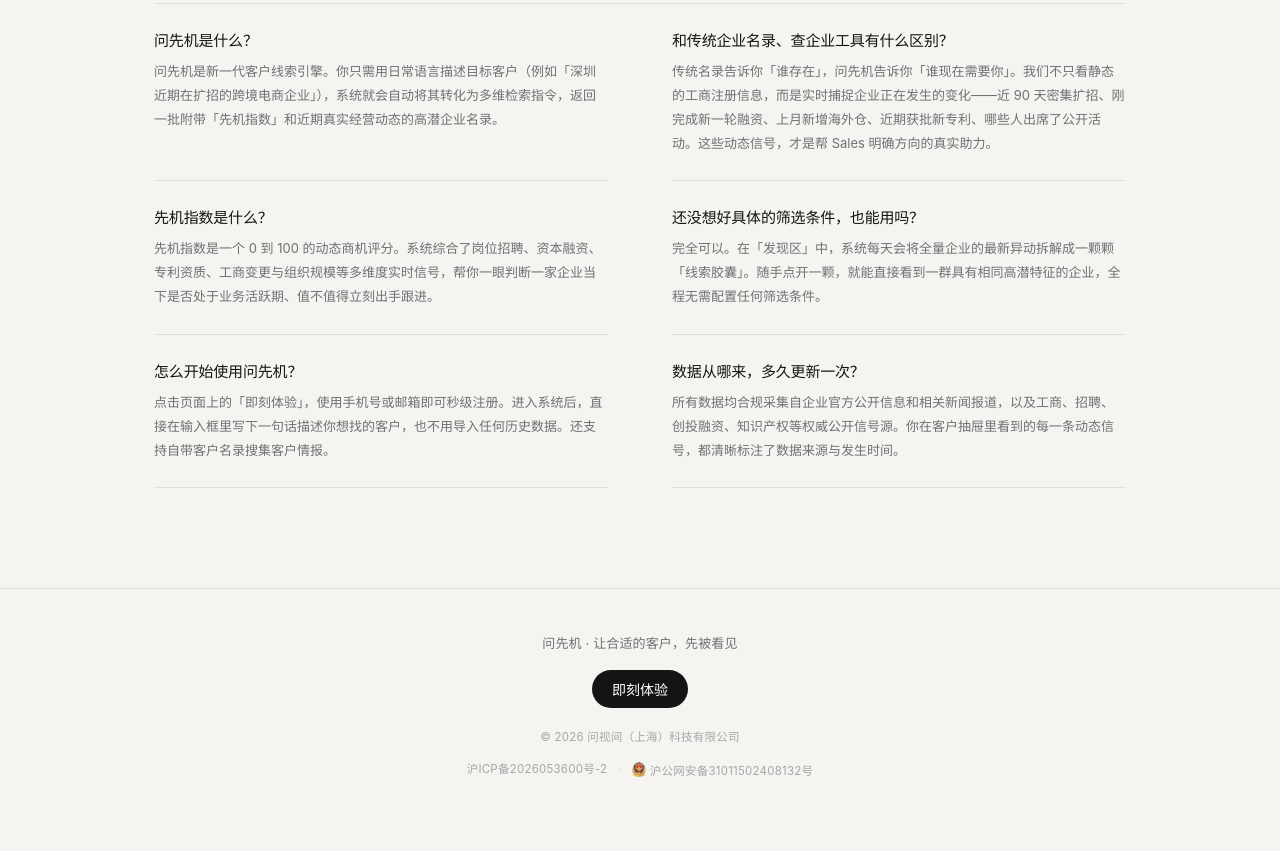
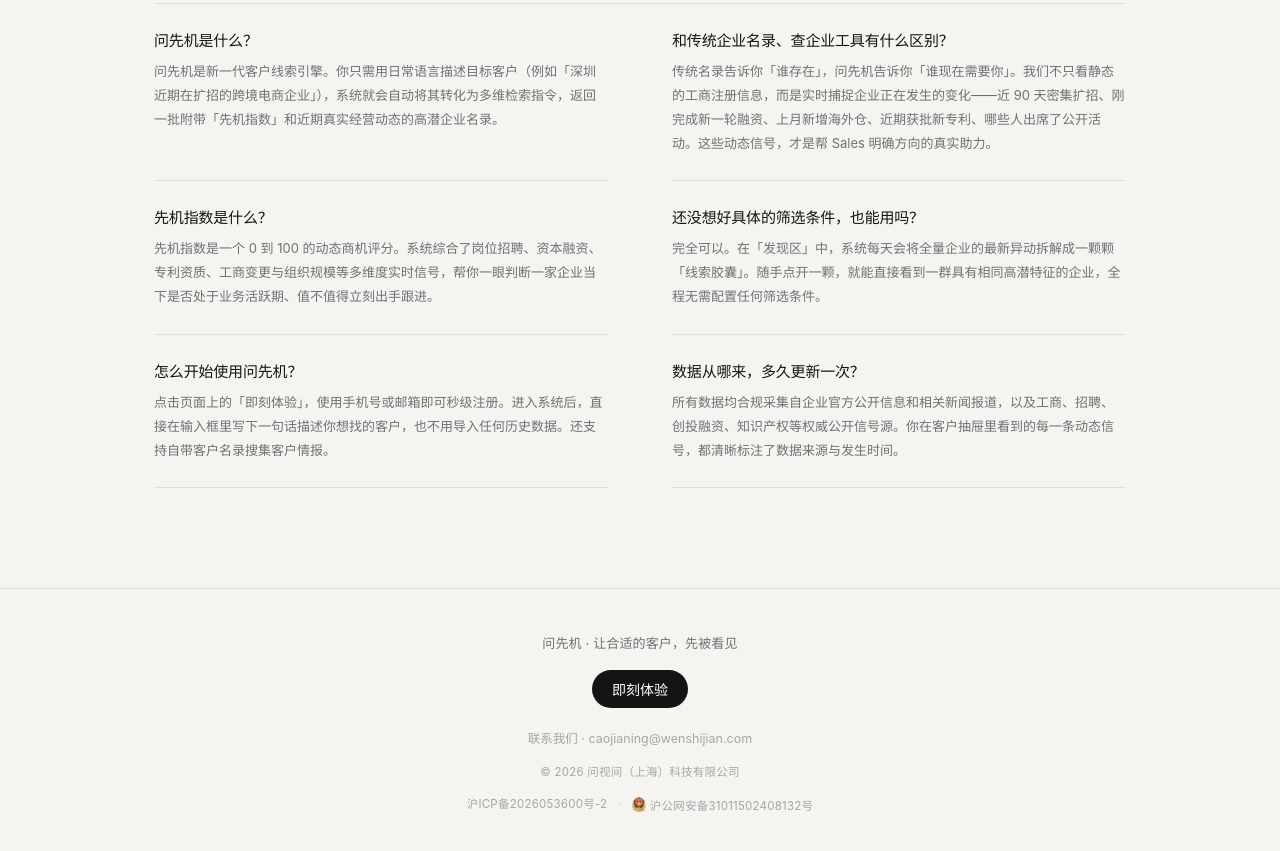
Before and after one commit to JianingFulio/wenshijian-site, a plain HTML site: page index.html in a window 1280 px wide. Shown: the part 4347-5198 px from the top of the page. Before the commit the page ends 5177 px from the top, so only its background shows below. Drawn offline with Linux system fonts and the light colour scheme.

Commit message:
feat: 页脚添加商务联系邮箱

```diff
--- a/index.html
+++ b/index.html
@@ -910,6 +910,7 @@
 <footer>
   <div class="tag">问先机 · 让合适的客户，先被看见</div>
   <a class="pill" href="https://wenshijian.cn/" target="_blank" rel="noopener">即刻体验</a>
+  <div class="links"><a href="mailto:caojianing@wenshijian.com">联系我们 · caojianing@wenshijian.com</a></div>
   <div class="copy">© 2026 问视间（上海）科技有限公司</div>
   <div class="filing">
     <a href="https://beian.miit.gov.cn/" target="_blank" rel="noopener">沪ICP备2026053600号-2</a>
```
